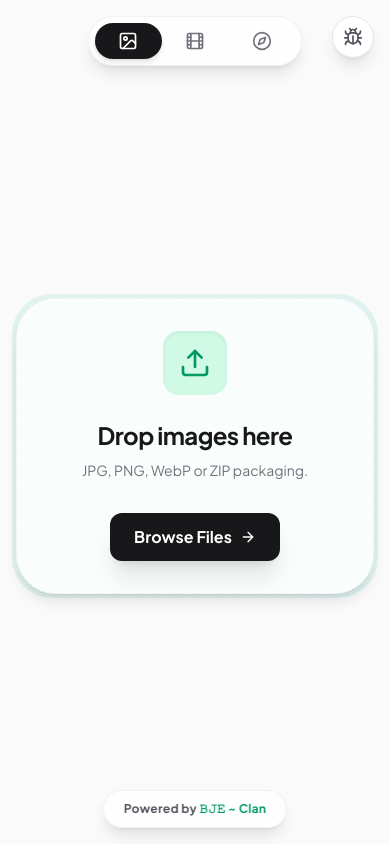
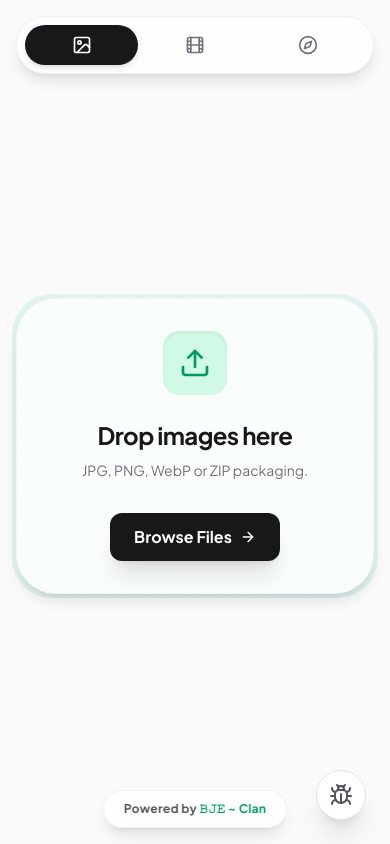
Before and after one commit to tuijbialnajah001/Whatsapp-S-Create, a React (Vite) app: page / in a window 390 px wide. Built offline with nearby package versions, Linux system fonts and the light colour scheme.

Commit message:
style: improve UI layout and responsiveness
Reposition the bug report button for better accessibility and adjust the header and grid layout for improved mobile usability.

```diff
--- a/src/App.tsx
+++ b/src/App.tsx
@@ -96,17 +96,17 @@ export default function App() {
       {/* Bug Report Button */}
       <button
         onClick={() => setIsBugModalOpen(true)}
-        className="fixed top-4 right-4 z-50 p-2.5 bg-white dark:bg-zinc-900 border border-zinc-200 dark:border-zinc-800 rounded-full shadow-lg text-zinc-600 dark:text-zinc-400 hover:text-red-500 hover:border-red-500/50 dark:hover:text-red-400 dark:hover:border-red-500/50 transition-all hover:scale-105 active:scale-95"
+        className="fixed bottom-6 right-6 z-50 p-3 bg-white dark:bg-zinc-900 border border-zinc-200 dark:border-zinc-800 rounded-full shadow-xl text-zinc-600 dark:text-zinc-400 hover:text-red-500 hover:border-red-500/50 dark:hover:text-red-400 dark:hover:border-red-500/50 transition-all hover:scale-105 active:scale-95"
         title="Report a Bug"
       >
-        <Bug className="w-5 h-5" />
+        <Bug className="w-6 h-6" />
       </button>
 
       {/* Floating Header & Toggle */}
-      <header className="fixed top-4 left-1/2 -translate-x-1/2 z-40 flex items-center w-max max-w-[95%]">
-        <div className="glass-panel rounded-full p-1.5 flex items-center shadow-lg border border-white/20 dark:border-zinc-800/50">
+      <header className="fixed top-4 left-1/2 -translate-x-1/2 z-40 flex items-center w-full max-w-[calc(100%-2rem)] sm:w-max">
+        <div className="glass-panel w-full rounded-full p-2 flex items-center shadow-lg border border-white/20 dark:border-zinc-800/50 justify-between sm:justify-start">
           {/* Branding */}
-          <div className="hidden sm:flex items-center gap-2 px-4 border-r border-zinc-200/50 dark:border-zinc-700/50 mr-1">
+          <div className="hidden sm:flex items-center gap-2 px-4 border-r border-zinc-200/50 dark:border-zinc-700/50 mr-2 shrink-0">
             <div className="w-6 h-6 bg-gradient-to-tr from-emerald-500 to-teal-400 rounded-full flex items-center justify-center shadow-inner">
               <Sparkles className="w-3 h-3 text-white" />
             </div>
@@ -114,7 +114,7 @@ export default function App() {
           </div>
 
           {/* Toggle */}
-          <div className="flex items-center relative w-[200px] sm:w-[240px]">
+          <div className="flex flex-1 items-center relative w-full sm:w-[280px]">
             <div
               className="absolute inset-y-0 w-1/3 bg-zinc-900 dark:bg-white rounded-full transition-transform duration-300 ease-out shadow-md"
               style={{ transform: activeTab === 'create' ? 'translateX(0)' : activeTab === 'video' ? 'translateX(100%)' : 'translateX(200%)' }}
@@ -122,21 +122,21 @@ export default function App() {
             <button
               onClick={() => setActiveTab('create')}
               title="Image to Sticker"
-              className={`relative z-10 flex-1 flex flex-col items-center justify-center gap-1 py-2 transition-colors ${activeTab === 'create' ? 'text-white dark:text-zinc-900' : 'text-zinc-500 hover:text-zinc-700 dark:hover:text-zinc-300'}`}
+              className={`relative z-10 flex-1 flex items-center justify-center gap-1.5 py-2.5 transition-colors ${activeTab === 'create' ? 'text-white dark:text-zinc-900' : 'text-zinc-500 hover:text-zinc-700 dark:hover:text-zinc-300'}`}
             >
               <ImageIcon className="w-5 h-5" />
             </button>
             <button
               onClick={() => setActiveTab('video')}
               title="Video to Sticker"
-              className={`relative z-10 flex-1 flex flex-col items-center justify-center gap-1 py-2 transition-colors ${activeTab === 'video' ? 'text-white dark:text-zinc-900' : 'text-zinc-500 hover:text-zinc-700 dark:hover:text-zinc-300'}`}
+              className={`relative z-10 flex-1 flex items-center justify-center gap-1.5 py-2.5 transition-colors ${activeTab === 'video' ? 'text-white dark:text-zinc-900' : 'text-zinc-500 hover:text-zinc-700 dark:hover:text-zinc-300'}`}
             >
               <Film className="w-5 h-5" />
             </button>
             <button
               onClick={() => setActiveTab('explore')}
               title="Explore Stickers"
-              className={`relative z-10 flex-1 flex flex-col items-center justify-center gap-1 py-2 transition-colors ${activeTab === 'explore' ? 'text-white dark:text-zinc-900' : 'text-zinc-500 hover:text-zinc-700 dark:hover:text-zinc-300'}`}
+              className={`relative z-10 flex-1 flex items-center justify-center gap-1.5 py-2.5 transition-colors ${activeTab === 'explore' ? 'text-white dark:text-zinc-900' : 'text-zinc-500 hover:text-zinc-700 dark:hover:text-zinc-300'}`}
             >
               <Compass className="w-5 h-5" />
             </button>
--- a/src/pages/WhatsappSCreate.tsx
+++ b/src/pages/WhatsappSCreate.tsx
@@ -1038,10 +1038,9 @@ export default function WhatsappSCreate() {
                   {/* Grid */}
                   <div className="p-4 md:p-8 bg-zinc-50/30 dark:bg-black/10 flex-1 overflow-y-auto custom-scrollbar">
                     <motion.div
-                      layout
                       className="grid grid-cols-2 sm:grid-cols-3 gap-4 md:gap-6"
                     >
-                      <AnimatePresence mode="popLayout">
+                      <AnimatePresence>
                         {images.map((img) => (
                           <ImageGridItem
                             key={img.id}
```
